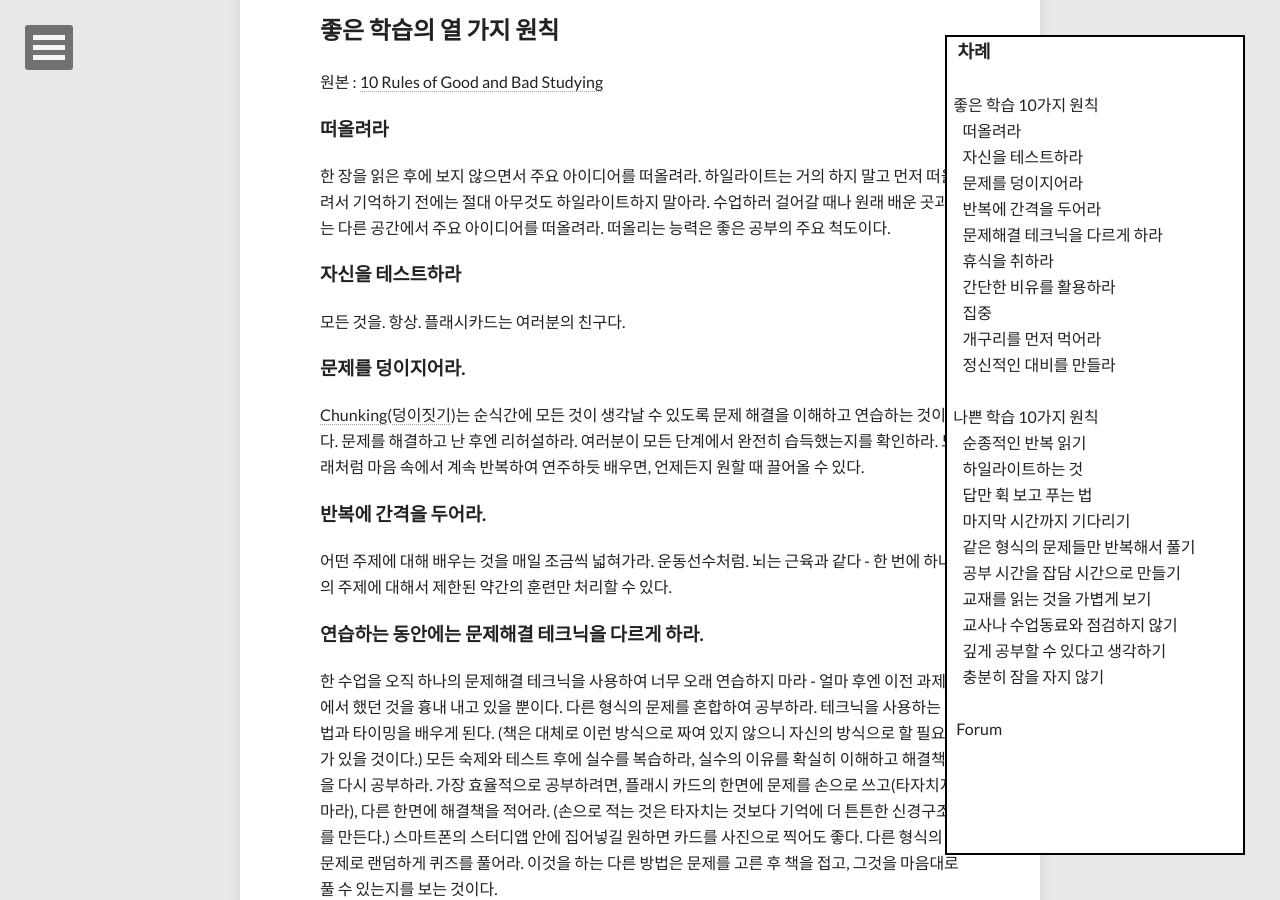
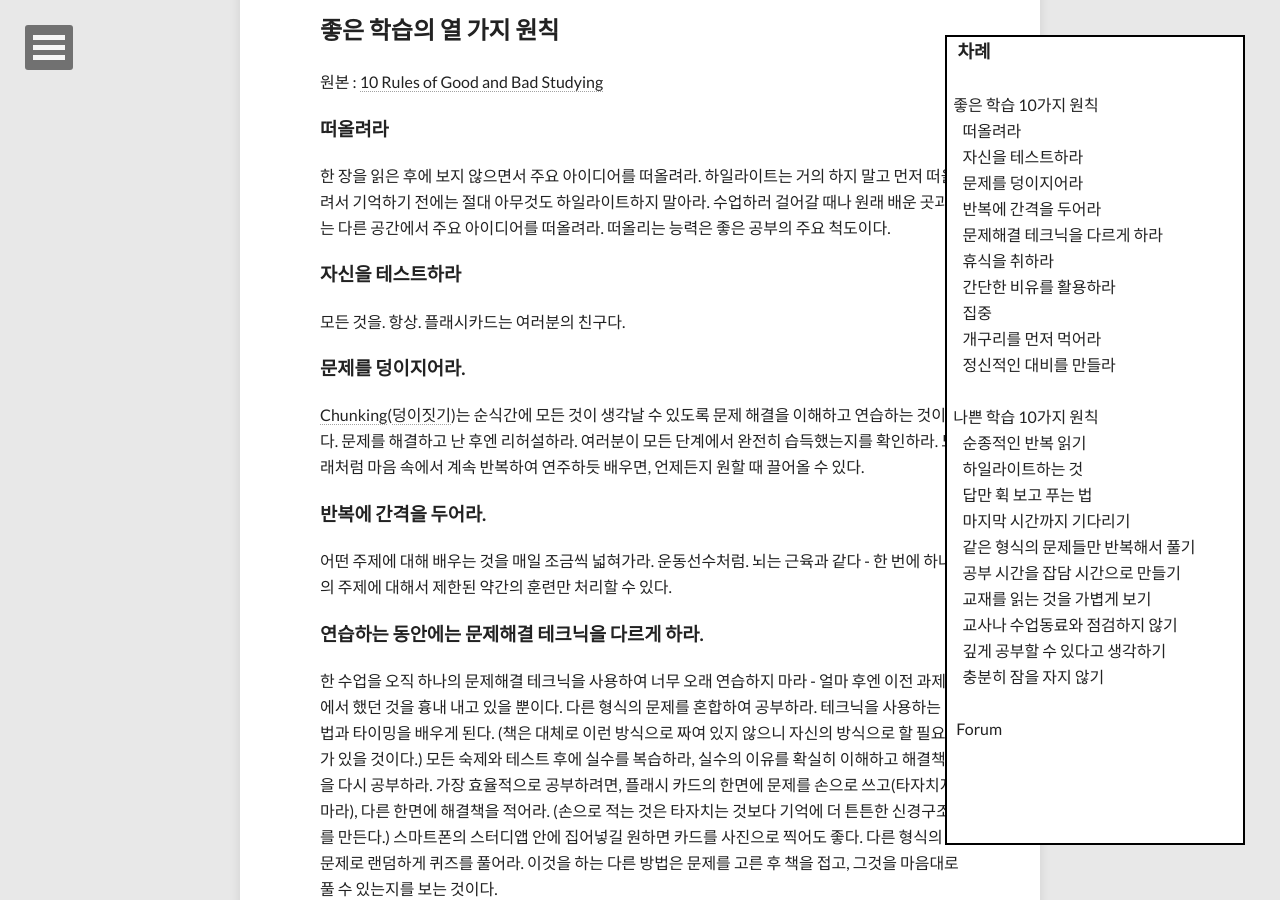
Before and after one commit to geoncheollee/geonblog, a Jekyll site: the page built from how_study.html, in a window 1280 px wide and 900 px high, scrolled down 583 px. Built offline with Jekyll 4.4.1, drawn with Linux system fonts in a browser that asks for light colours; nearby versions of some CDN libraries; comment, search, counter and statistics services are not loaded.

Commit message:
20141103_hong

```diff
--- a/how_study.html
+++ b/how_study.html
@@ -13,7 +13,7 @@
 
 <html>
 <body>
-	<div style="background: white; height: 820px; width: 300px; border: 2px solid black; position: fixed; top: 35px; right: 35px;">
+	<div style="background: white; height: 810px; width: 300px; border: 2px solid black; position: fixed; top: 35px; right: 35px;">
   			<b><span style="font-size: large;">&nbsp;&nbsp;&nbsp;차례</span></b><br /><br>
   			<a href="#good"> &nbsp;&nbsp;좋은 학습 10가지 원칙</a> <br>
   			<a href="#good1"> &nbsp;&nbsp;&nbsp;&nbsp;&nbsp;떠올려라 </a> <br>
```
